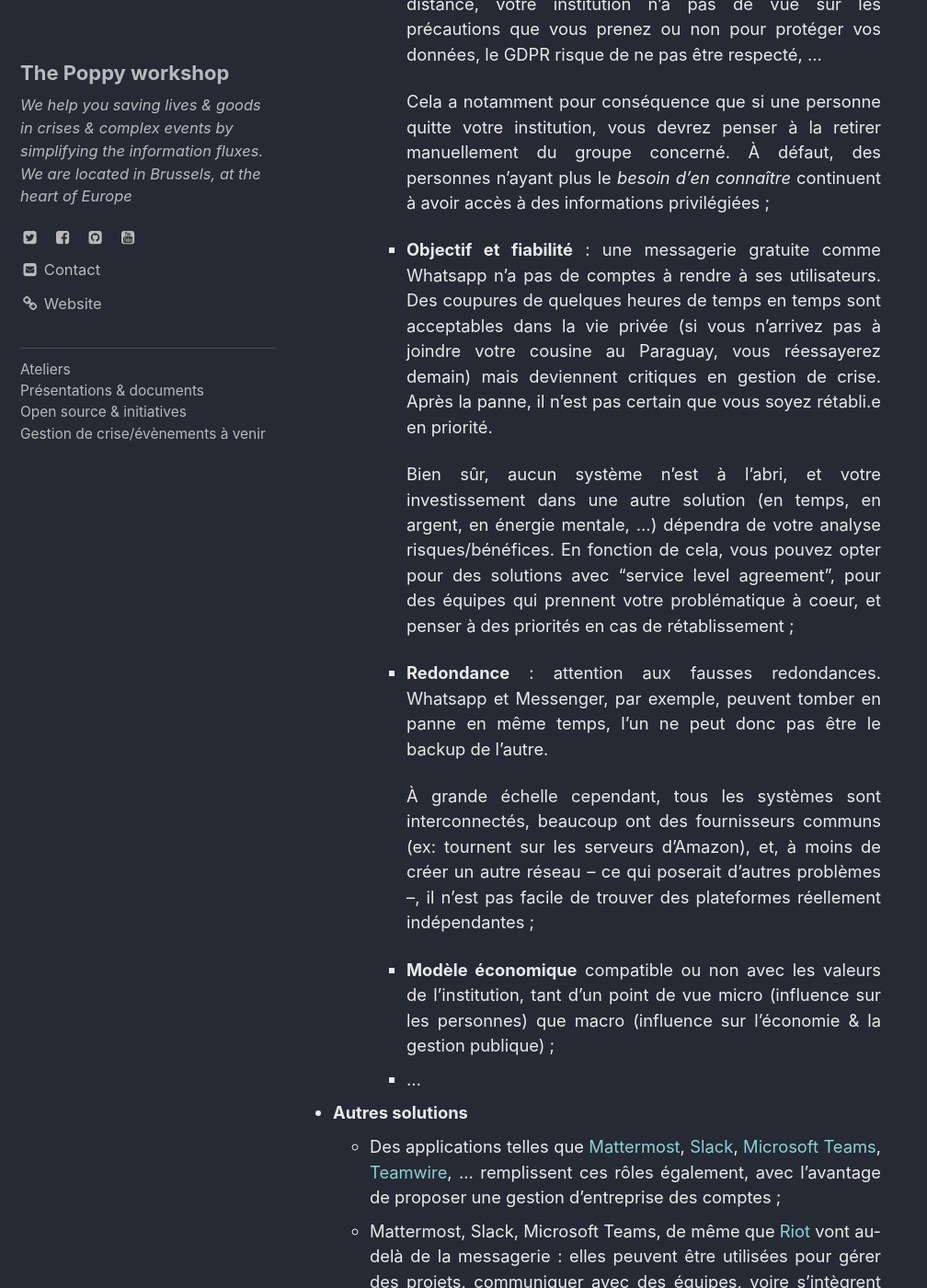
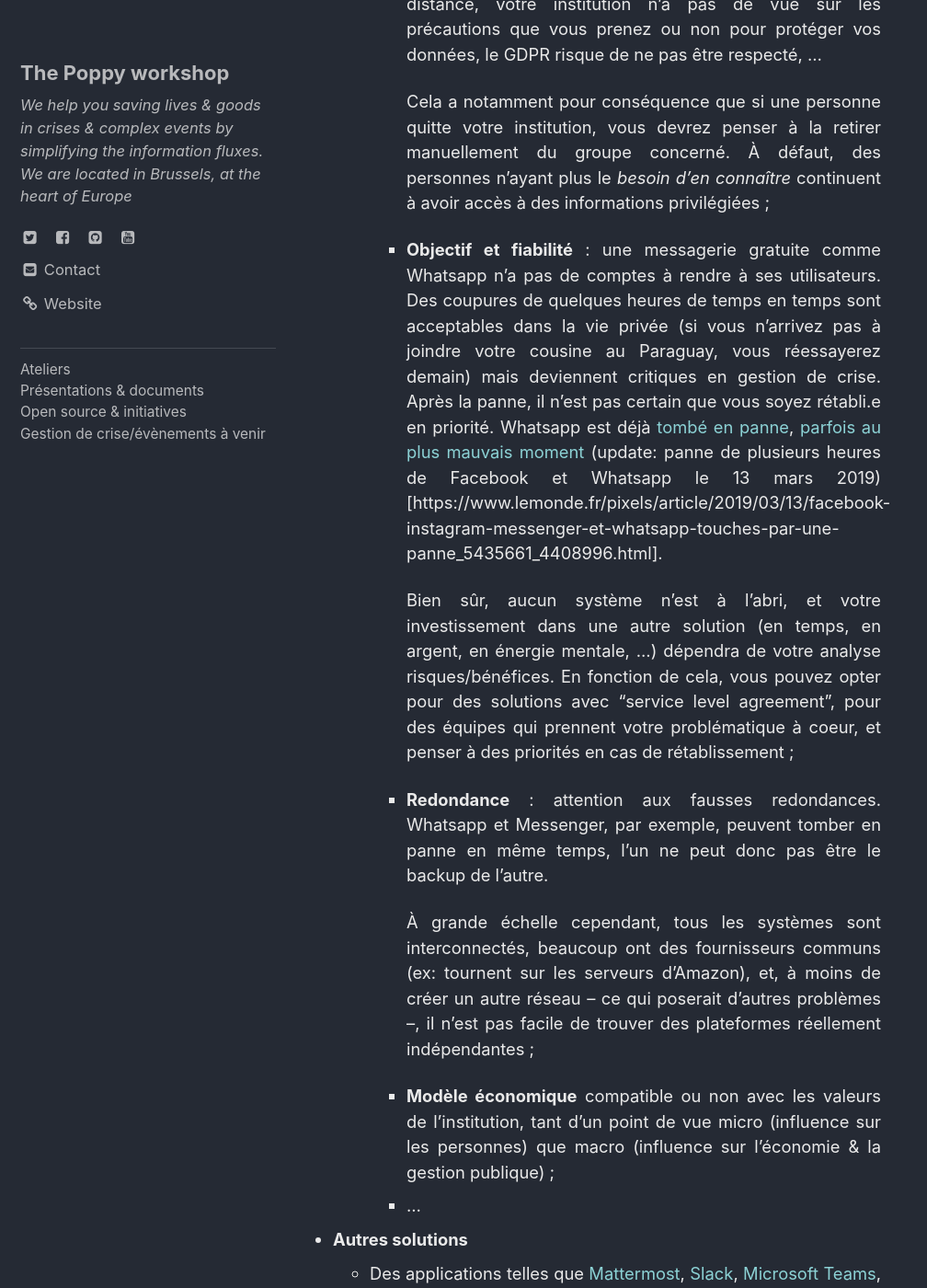
Before and after one commit to ccloquet/ccloquet.github.io, a Jekyll site: the page built from _posts/2019-01-29-Whatsapp.md, in a window 1280 px wide and 1400 px high, scrolled down 4605 px. Shown: the whole window at 92% size, without its empty margins (0-1008 px from the left). Built offline with Jekyll 4.4.1, drawn with Linux system fonts in a browser that asks for light colours; cached includes are drawn as plain includes; some of the changed text lies outside the part shown.

Commit message:
Update 2019-01-29-Whatsapp.md

```diff
--- a/_posts/2019-01-29-Whatsapp.md
+++ b/_posts/2019-01-29-Whatsapp.md
@@ -55,7 +55,7 @@ Pour commencer, un petit détour par quelques critères guidant le choix des moy
     - **Pas de gestion d'entreprise** : vous ne bénéficiez pas d'un répertoire géré globalement, le vol ou la perte de votre GSM peut être désastreux pour votre institution, sans qu'elle ne puisse bloquer votre application de messagerie à distance, votre institution n'a pas de vue sur les précautions que vous prenez ou non pour protéger vos données, le GDPR risque de ne pas être respecté, …
 
 	     Cela a notamment pour conséquence que si une personne quitte votre institution, vous devrez penser à la retirer manuellement du groupe concerné. À défaut, des personnes n'ayant plus le *besoin d'en connaître* continuent à avoir accès à des informations privilégiées ;
-     - <b>Objectif et fiabilité</b> : une messagerie gratuite comme Whatsapp n'a pas de comptes à rendre à ses utilisateurs. Des coupures de quelques heures de temps en temps sont acceptables dans la vie privée (si vous n'arrivez pas à joindre votre cousine au Paraguay, vous réessayerez demain) mais  deviennent critiques en gestion de crise. Après la panne, il n'est pas certain que vous soyez rétabli.e en priorité.
+     - <b>Objectif et fiabilité</b> : une messagerie gratuite comme Whatsapp n'a pas de comptes à rendre à ses utilisateurs. Des coupures de quelques heures de temps en temps sont acceptables dans la vie privée (si vous n'arrivez pas à joindre votre cousine au Paraguay, vous réessayerez demain) mais  deviennent critiques en gestion de crise. Après la panne, il n'est pas certain que vous soyez rétabli.e en priorité. Whatsapp est déjà [tombé en panne](https://geeko.lesoir.be/2018/06/14/la-messagerie-de-whatsapp-en-panne-ce-matin/), [parfois au plus mauvais moment](https://www.lalibre.be/economie/digital/le-service-de-messagerie-whatsapp-en-panne-a-quelques-heures-du-nouvel-an-5a493bb1cd7083db8b4e52f4) (update: panne de plusieurs heures de Facebook et Whatsapp le 13 mars 2019)[https://www.lemonde.fr/pixels/article/2019/03/13/facebook-instagram-messenger-et-whatsapp-touches-par-une-panne_5435661_4408996.html].
 
 	     Bien sûr, aucun système n'est à l'abri, et votre investissement dans une autre solution (en temps, en argent, en énergie mentale, ...) dépendra de votre analyse risques/bénéfices. En fonction de cela, vous pouvez opter pour des solutions avec "service level agreement", pour des équipes qui prennent votre problématique à coeur, et penser à des priorités en cas de rétablissement ;
      - <b>Redondance</b> : attention aux fausses redondances. Whatsapp et Messenger, par exemple, peuvent tomber en panne en même temps, l'un ne peut donc pas être le backup de l'autre.
```
Also changed, not shown: other parts of _posts/2019-01-29-Whatsapp.md (+1 -1 lines).
